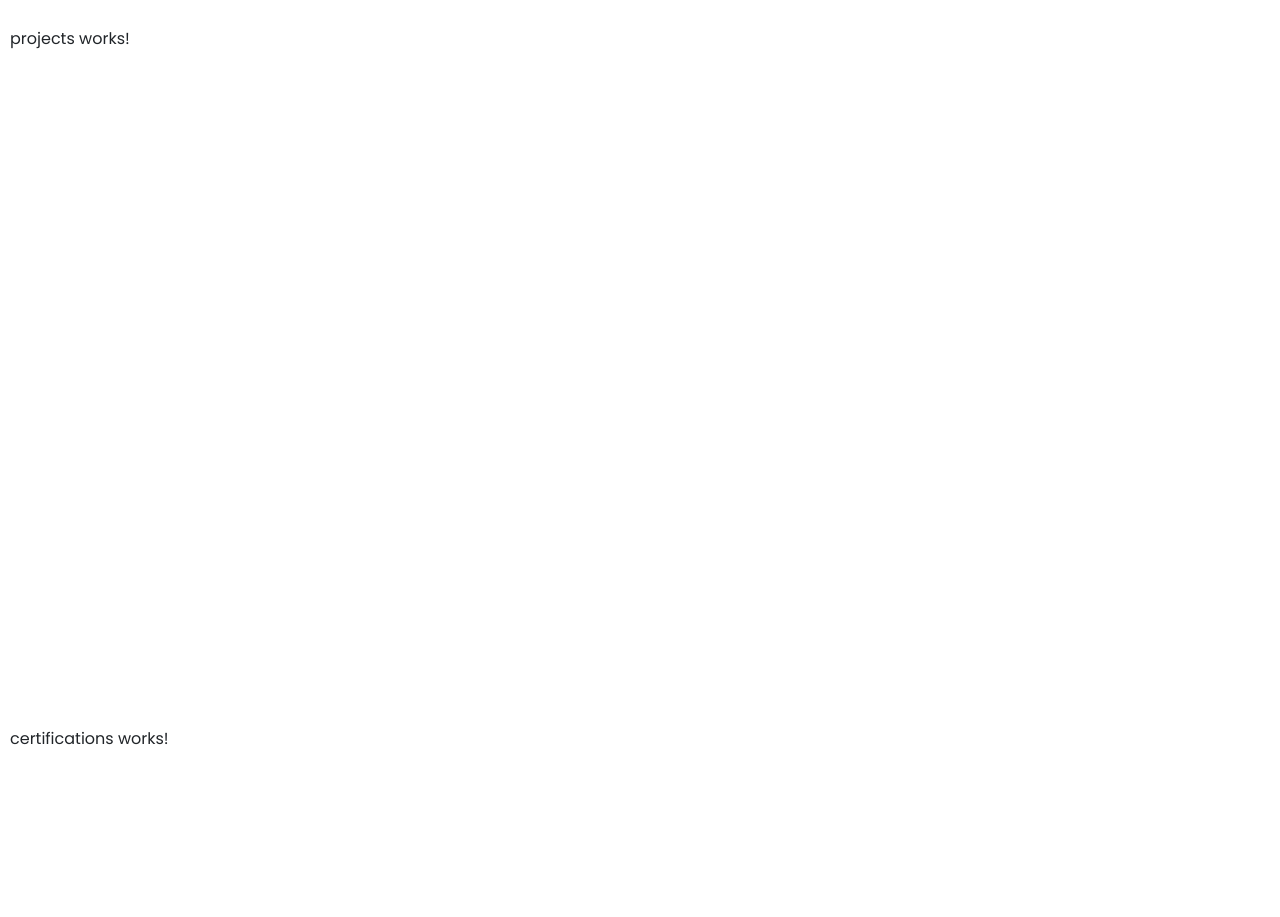
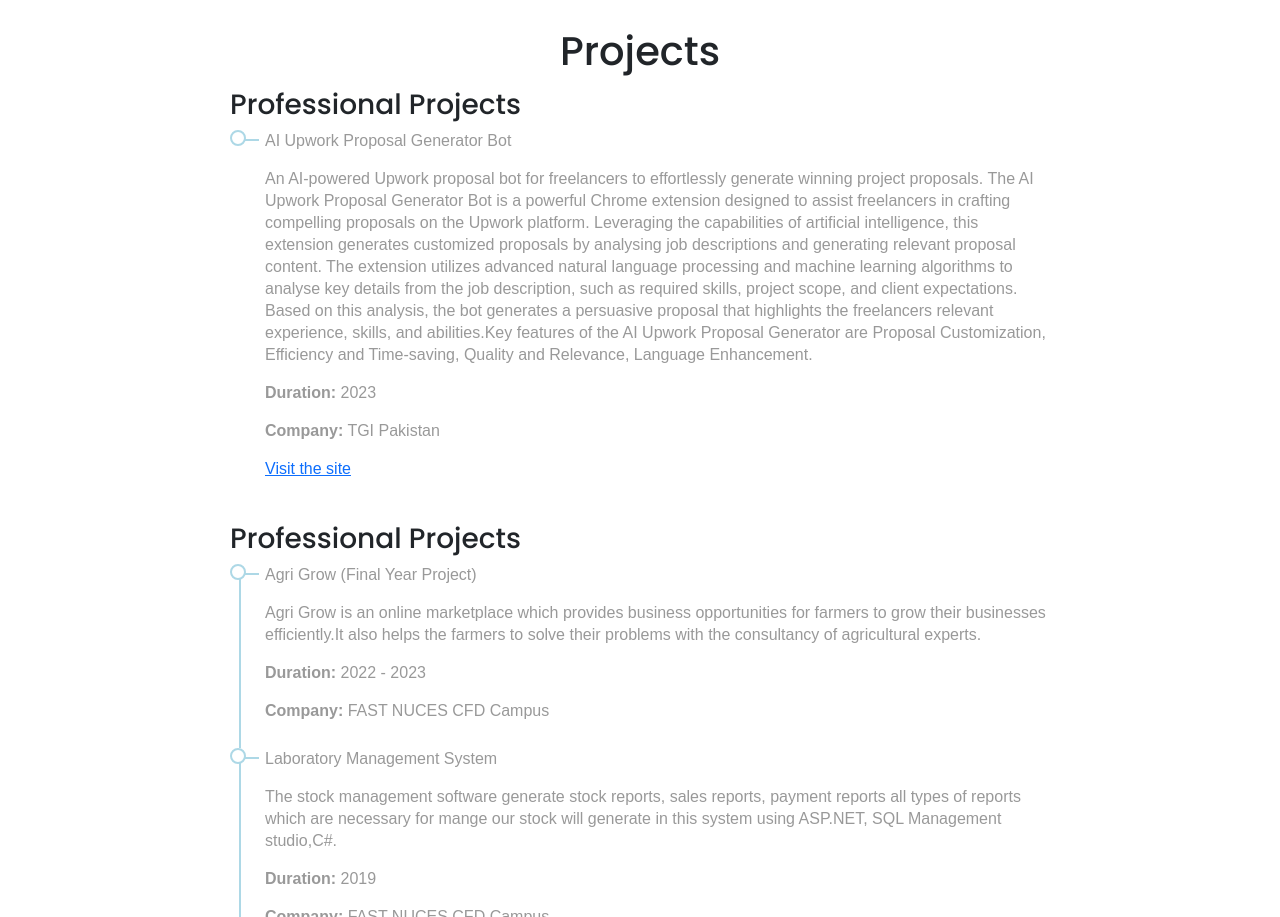
Before and after one commit to shehroz665/PortfolioWebsite, an Angular app: page /home in a window 1280 px wide. Shown: the part 840-1757 px from the top of the page. Built offline with nearby package versions, Linux system fonts and the light colour scheme.

Commit message:
working on projects module

```diff
--- a/src/app/about/about.component.html
+++ b/src/app/about/about.component.html
@@ -6,11 +6,9 @@
     <div class="section">
         <div [ngClass]="{'slide-in-left': isContentVisible, 'slide': true, 'fontFamily': true}" class="custom-about-section">
             <div class="text">
-                <h1 class="">Hi I'm Shehroz</h1>
+                <h1 class="">{{name}}</h1>
                 <h2>I'm a <span class="spanColor">Full Stack</span> developer</h2>
-                <p class="custom-paragraph">
-                    Experienced Web developer with a focus on Web APIs and Frontend development. Proficient in building and optimizing APIs, as well as creating visually appealing and responsive web interfaces. Skilled in various frontend technologies and dedicated to staying updated with industry trends.
-                </p>
+                <p class="custom-paragraph">{{paragraph}}</p>
             </div>
             <div class="icon">
                 <a href="https://www.linkedin.com/in/shehroz-ali-abba3323a/" target="_blank" rel="noopener noreferrer">
--- a/src/app/about/about.component.ts
+++ b/src/app/about/about.component.ts
@@ -13,6 +13,8 @@ export class AboutComponent {
   sizeIcon: SizeProp = '2x';
   isContentVisible = false;
   isContentVisible1 = false;
+  name:string="Hi I'm Shehroz";
+  paragraph:string="Experienced Web developer with a focus on Web APIs and Frontend development. Proficient in building and optimizing APIs, as well as creating visually appealing and responsive web interfaces. Skilled in various frontend technologies and dedicated to staying updated with industry trends.";
   ngOnInit(): void {
     setTimeout(() => {
       this.isContentVisible = true;
--- a/src/app/projects/projects.component.css
+++ b/src/app/projects/projects.component.css
@@ -0,0 +1,52 @@
+ul {
+    display: flex;
+    flex-direction: column;
+    list-style: none;
+    padding: 0;
+    font: normal 16px/22px Arial;
+    color: #999;
+  }
+  li {
+    overflow: hidden;
+    position: relative;
+    padding: 0 0 10px 35px;
+    }
+    li::before {
+      content: '';
+      position: absolute;
+      left: 9px;
+      top: 9px;
+      width: 20px;
+      height: 999px;
+      border: 2px solid lightblue;
+      border-width: 2px 0 0 2px;
+      }
+      li:last-child::before {
+        border-width: 2px 0 0;
+        }
+    li::after {
+      content: '';
+      position: absolute;
+      left: 0;
+      top: 0;
+      width: 16px;
+      height: 16px;
+      background: #fff;
+      border: 2px solid lightblue;
+      border-radius: 50%;
+      }
+    li.current,
+    li.passed {
+      color: #000;
+      }
+      li.current::before {
+        border-top-color: dodgerblue;
+        }
+      li.current::after {
+        border-color: dodgerblue;
+        background: dodgerblue;
+        }
+      li.passed::before,
+      li.passed::after {
+        border-color: dodgerblue;
+        }
--- a/src/app/projects/projects.component.html
+++ b/src/app/projects/projects.component.html
@@ -1,2 +1,47 @@
 
-<div class="innerMain">projects works!</div>
+<div class="innerMain">
+    <div class="title">
+        <h1> Projects</h1>
+       </div>
+    <div class="section">
+        <div class="d-flex flex-column">
+            <div>
+                <h3>Professional Projects</h3>
+                  <ul>
+                    <li *ngFor="let item of professionalData" class="project-item">
+                      <div class="project-header">
+                        <p>{{ item.title }}</p>
+                      </div>
+                      <div class="project-details">
+                        <p>{{ item.description }}</p>
+                        <p><strong>Duration:</strong> {{ item.duration }}</p>
+                        <p><strong>Company:</strong> {{ item.company }}</p>
+                        <p *ngIf="item.link!=''">
+                          <a  [href]="item.link" target="_blank">Visit the site</a>
+                        </p>
+                      </div>
+                    </li>
+                  </ul>
+            </div>
+            <div>
+                <h3>Professional Projects</h3>
+                <ul>
+                    <li *ngFor="let item of universityData" class="project-item">
+                      <div class="project-header">
+                        <p>{{ item.title }}</p>
+                      </div>
+                      <div class="project-details">
+                        <p>{{ item.description }}</p>
+                        <p><strong>Duration:</strong> {{ item.duration }}</p>
+                        <p><strong>Company:</strong> {{ item.company }}</p>
+                        <p *ngIf="item.link!=''">
+                          <a  [href]="item.link" target="_blank">Visit the site</a>
+                        </p>
+                      </div>
+                    </li>
+                  </ul>
+            </div>
+        </div>
+
+    </div>
+</div>
--- a/src/app/projects/projects.component.ts
+++ b/src/app/projects/projects.component.ts
@@ -6,5 +6,51 @@ import { Component } from '@angular/core';
   styleUrls: ['./projects.component.css']
 })
 export class ProjectsComponent {
+  universityData:any[]=[
+    {
+      title:'Agri Grow (Final Year Project)',
+      duration:'2022 - 2023',
+      description:'Agri Grow is an online marketplace which provides business opportunities for farmers to grow their businesses efficiently.It also helps the farmers to solve their problems with the consultancy of agricultural experts.',
+      company:'FAST NUCES CFD Campus',
+      link:''
+    },
+    {
+      title:'Laboratory Management System',
+      duration:'2019',
+      description:'The stock management software generate stock reports, sales reports, payment reports all types of reports which are necessary for mange our stock will generate in this system using ASP.NET, SQL Management studio,C#.',
+      company:'FAST NUCES CFD Campus',
+      link:''
+    },
+    {
+      title:'Visualization of Data Structure',
+      duration:'2020',
+      description:'Visualization of Data Structures Algorithms using SFML.',
+      company:'FAST NUCES CFD Campus',
+      link:''
+    },
+    {
+      title:'Penny Saver',
+      duration:'2023',
+      description:'Penny Saver is a mobile application that helps users keep track of their expenses. It allows users to record their daily expenses and categorize them into different categories, such as food, transportation, and entertainment. The app provides users with detailed reports and visualizations of their spending habits, including charts.',
+      company:'FAST NUCES CFD Campus',
+      link:' https://github.com/ShehrozMalik665/React-Native-Penny-Saver'
+    },
+    {
+      title:'Quizzler',
+      duration:'2023',
+      description:'Quizzler is a mobile application that allows users to play various types of quizzes on their mobile devices. The app usually offers a wide range of quiz topics and categories, including general knowledge, sports, music, history, and more. Users can select the type of quiz they want to play and answer a series of multiple-choice questions.',
+      company:'FAST NUCES CFD Campus',
+      link:'https://github.com/ShehrozMalik665/React-Native-Quiz-App-Quizzler'
+    },
 
+  ];
+  professionalData:any[]=[
+    {
+      title:'AI Upwork Proposal Generator Bot',
+      duration:'2023',
+      description:'An AI-powered Upwork proposal bot for freelancers to effortlessly generate winning project proposals. The AI Upwork Proposal Generator Bot is a powerful Chrome extension designed to assist freelancers in crafting compelling proposals on the Upwork platform. Leveraging the capabilities of artificial intelligence, this extension generates customized proposals by analysing job descriptions and generating relevant proposal content. The extension utilizes advanced natural language processing and machine learning algorithms to analyse key details from the job description, such as required skills, project scope, and client expectations. Based on this analysis, the bot generates a persuasive proposal that highlights the freelancers relevant experience, skills, and abilities.Key features of the AI Upwork Proposal Generator are Proposal Customization, Efficiency and Time-saving, Quality and Relevance, Language Enhancement.',
+      link:'https://chromewebstore.google.com/detail/ai-upwork-proposal-genera/ebohhakmmbhflceobapjonihadpbmiee',
+      company:'TGI Pakistan',
+    },
+  ];
 }
--- a/src/styles.css
+++ b/src/styles.css
@@ -7,7 +7,7 @@ body { margin: 0;padding: 0;font-family:"poppins", sans-serif }
 }
 .innerMain{
     padding: 10px;
-    height: 700px;
+    height: auto;
 }
 .fontFamily{
     font-family: "poppins", sans-serif
```
